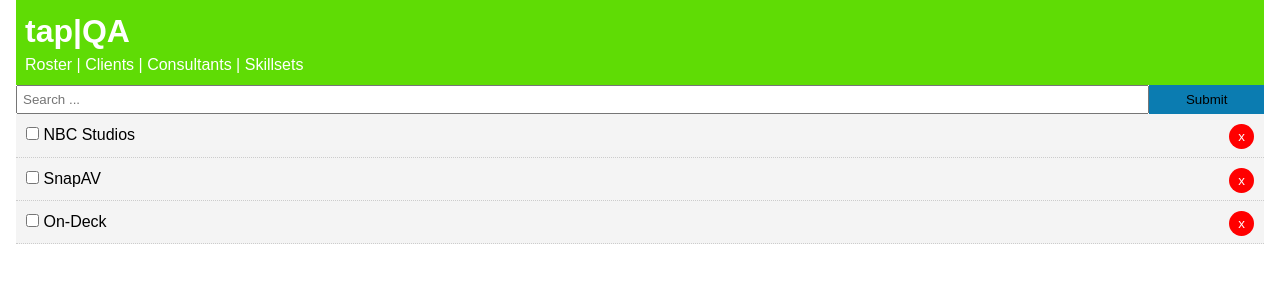
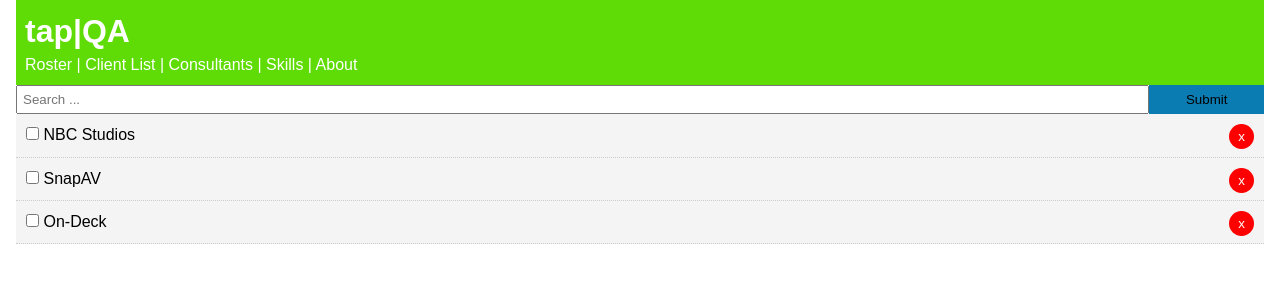
Before and after one commit to kaxtarz/tap.project, a React (Create React App) app: page / in a window 1280 px wide. Shown: the top 300 px of the page. Built offline with nearby package versions, Linux system fonts and the light colour scheme.

Commit message:
updated endpoints for consultant, client, and skill. Add new pages for each

```diff
--- a/src/App.js
+++ b/src/App.js
@@ -2,23 +2,18 @@
 
 import React, { Component } from 'react';
 import { Route, BrowserRouter as Router } from 'react-router-dom';
-
 import About from './components/pages/About';
 import ConsultantTable from './components/pages/ConsultantTable';
 import AddTodo from './components/AddTodo';
-import ClientTable from './components/ClientTable'
+import ClientTable from './components/pages/ClientTable'
 import Header from './components/layout/Header';
 import Todos from './components/Todos';
 import { v4 as uuidv4 } from 'uuid';
-
-/*
-This is where everything gets put to render + where you can hard code things
-*/
-
+import SkillTable from './components/pages/SkillTable';
 
 class App extends Component {
   state = {
-    //here we can hard code to display
+
     todos: [
       {
         id: uuidv4(),
@@ -37,13 +32,6 @@
       },
     ],
   };
-
-  //api request to jsonplaceholder to display mock data
-  // componentDidMount() {
-  //   axios
-  //     .get('https://jsonplaceholder.typicode.com/todos?_limit=10')
-  //     .then((res) => this.setState({ todos: res.data }));
-  // }
 
   //Toggole Complete
   markComplete = (id) => {
@@ -97,6 +85,7 @@
             <Route path='/about' component={About} />
             <Route path='/consultants' component={ConsultantTable} />
             <Route path='/clients' component={ClientTable} />
+            <Route path='/skills' component={SkillTable} />
           </div>
         </div>
       </Router>
--- a/src/components/ClientTable.js
+++ /dev/null
@@ -1,86 +0,0 @@
-import React, { Component } from 'react';
-
-/*
-React Dynamic Table
-https://codepen.io/Basit600/pen/JzeZxo?editors=0010
-*/
-
-class ClientTable extends React.Component {
-   constructor(props) {
-      super(props)
-    this.state = {
-      students: [
-        {
-          id: 1,
-          "consultant": "Mark",
-          role: 1,
-          status: 'Active',
-          skillsets: 'Java, Jenkins, .NET',
-        },
-        {
-          id: 2,
-          consultant: 'Ismali',
-          role: 1,
-          status: 'Active',
-          skillsets: 'Java, Jenkins, .NET',
-        },
-        {
-          id: 3,
-          consultant: 'Conrad',
-          role: 1,
-          status: 'Active',
-          skillsets: 'Java, Jenkins, .NET',
-        },
-        {
-          id: 4,
-          consultant: 'Mingmo',
-          role: 1,
-          status: 'Active',
-          skillsets: 'Java, Jenkins, .NET',
-        }
-      ]
-    }
-
-  }
-
-  renderTableHeader() {
-    let header = Object.keys(this.state.students[0])
-    return header.map((key, index) => {
-      return <th key={index}>{key.toUpperCase() }</th>;
-    });
-  }
-
-  renderTableData() {
-    return this.state.students.map((student, index) => {
-      const { id, consultant, role, status, skillsets } = student; //destructuring
-      return (
-        <tr key={id}>
-          <td>{id}</td>
-          <td>{consultant}</td>
-          <td>{role}</td>
-          <td>{status}</td>
-          <td>{skillsets}</td>
-        </tr>
-      )
-    })
-  }
-
-  render() {
-    return (
-      <div>
-        <h1 id='title'>tap|QA</h1>
-        <h3 id='title'>Client-Consultant Roster</h3>
-        <table id='students'>
-          <tbody>
-            <tr>{this.renderTableHeader()}</tr>
-            {this.renderTableData()}
-          </tbody>
-        </table>
-      </div>
-    );
-  }
-}
-
-// ReactDOM.render(<Table />, document.getElementById('root'));
-
-export default ClientTable;
--- a/src/components/layout/Header.js
+++ b/src/components/layout/Header.js
@@ -10,15 +10,19 @@
       </Link>{' '}
       |{' '}
       <Link style={linkStyle} to='/clients'>
-        Clients
+        Client List
       </Link>{' '}
       |{' '}
       <Link style={linkStyle} to='/consultants'>
         Consultants
       </Link>{' '}
       |{' '}
+      <Link style={linkStyle} to='/skills'>
+        Skills
+      </Link>{' '}
+      |{' '}
       <Link style={linkStyle} to='/about'>
-        Skillsets
+        About
       </Link>
     </header>
   );
--- a/src/components/pages/About.js
+++ b/src/components/pages/About.js
@@ -4,7 +4,7 @@
   return (
     <React.Fragment>
       <h1>About</h1>
-      <p>This is the TodoList appv1.0.0. It is part of a React crash course</p>
+      <p>This is a test page</p>
     </React.Fragment>
   );
 }
--- /dev/null
+++ b/src/components/pages/ClientTable.js
@@ -0,0 +1,59 @@
+
+import axios from 'axios';
+import React, { Component } from 'react';
+
+class ClientTable extends React.Component {
+constructor(props) {
+      super(props)
+
+        this.state = {
+          clients: []
+        }
+}
+
+  componentDidMount() {
+    axios.get(`http://localhost:8080/client`)
+      .then(res => {
+        const clients = res.data;
+        this.setState({ clients });
+      })
+  }
+
+  renderTableHeader() {
+   return (
+<>
+   <th>Client_ID</th>
+   <th>Client_Name</th>
+</>
+   );
+  }
+
+    renderTableData() {
+      return this.state.clients.map((client, index) => {
+        const { clientId, clientName } = client; //destructuring
+        return (
+          <tr key={clientId}>
+            <td>{clientId}</td>
+            <td>{clientName}</td>
+
+          </tr>
+        )
+      })
+    }
+
+    render() {
+      return (
+        <div>
+          <h3 id='title'>Client List</h3>
+          <table id='consultants'>
+            <tbody>
+              <tr>{this.renderTableHeader()}</tr>
+              {this.renderTableData()}
+            </tbody>
+          </table>
+        </div>
+      );
+    }
+
+}
+export default  ClientTable;
--- a/src/components/pages/ConsultantTable.js
+++ b/src/components/pages/ConsultantTable.js
@@ -9,12 +9,10 @@
         this.state = {
           consultants: []
         }
-
-
 }
 
   componentDidMount() {
-    axios.get(`http://localhost:8080/consultantarray`)
+    axios.get(`http://localhost:8080/consultant`)
       .then(res => {
         const consultants = res.data;
         this.setState({ consultants });
@@ -30,12 +28,6 @@
    <th>Status</th>
 </>
    );
-
-
-
-
-
-
   }
 
     renderTableData() {
@@ -56,7 +48,6 @@
     render() {
       return (
         <div>
-          <h1 id='title'>tap|QA</h1>
           <h3 id='title'>Consultant Roster</h3>
           <table id='consultants'>
             <tbody>
@@ -68,6 +59,5 @@
       );
     }
 
-
 }
 export default  ConsultantTable;
--- /dev/null
+++ b/src/components/pages/SkillTable.js
@@ -0,0 +1,59 @@
+
+import axios from 'axios';
+import React, { Component } from 'react';
+
+class SkillTable extends React.Component {
+constructor(props) {
+      super(props)
+
+        this.state = {
+            skills: []
+        }
+}
+
+  componentDidMount() {
+    axios.get(`http://localhost:8080/skill`)
+      .then(res => {
+        const skills = res.data;
+        this.setState({ skills });
+      })
+  }
+
+  renderTableHeader() {
+   return (
+<>
+   <th>Skill_ID</th>
+   <th>Skill_Description</th>
+</>
+   );
+  }
+
+  renderTableData() {
+    return this.state.skills.map((skill, index) => {
+      const { skillId, skillDescription } = skill; //destructuring
+      return (
+        <tr key={skillId}>
+          <td>{skillId}</td>
+          <td>{skillDescription}</td>
+
+        </tr>
+      )
+    })
+  }
+
+    render() {
+      return (
+        <div>
+          <h3 id='title'>Client Skills</h3>
+          <table id='consultants'>
+            <tbody>
+              <tr>{this.renderTableHeader()}</tr>
+              {this.renderTableData()}
+            </tbody>
+          </table>
+        </div>
+      );
+    }
+
+}
+export default  SkillTable;
```
